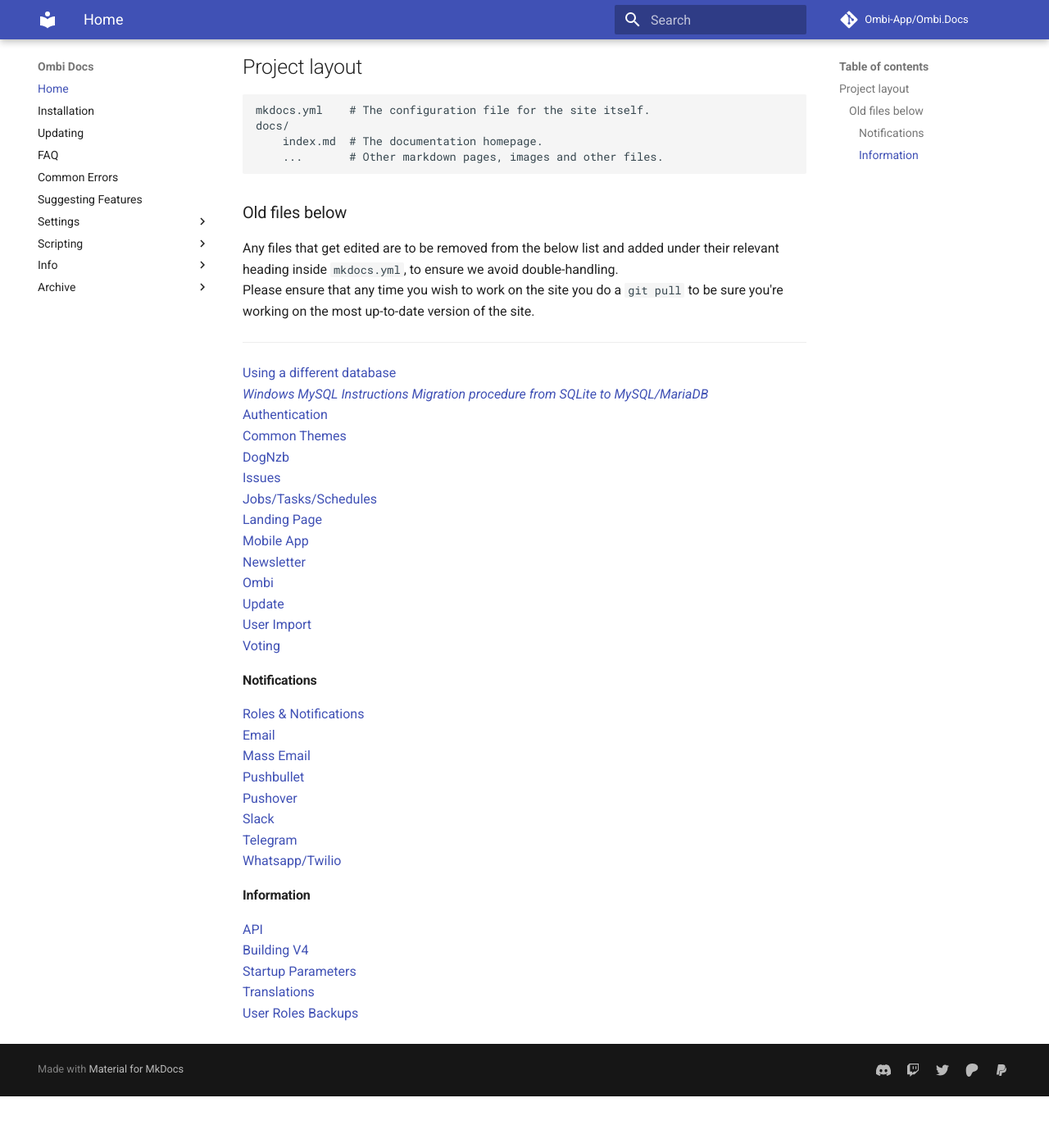
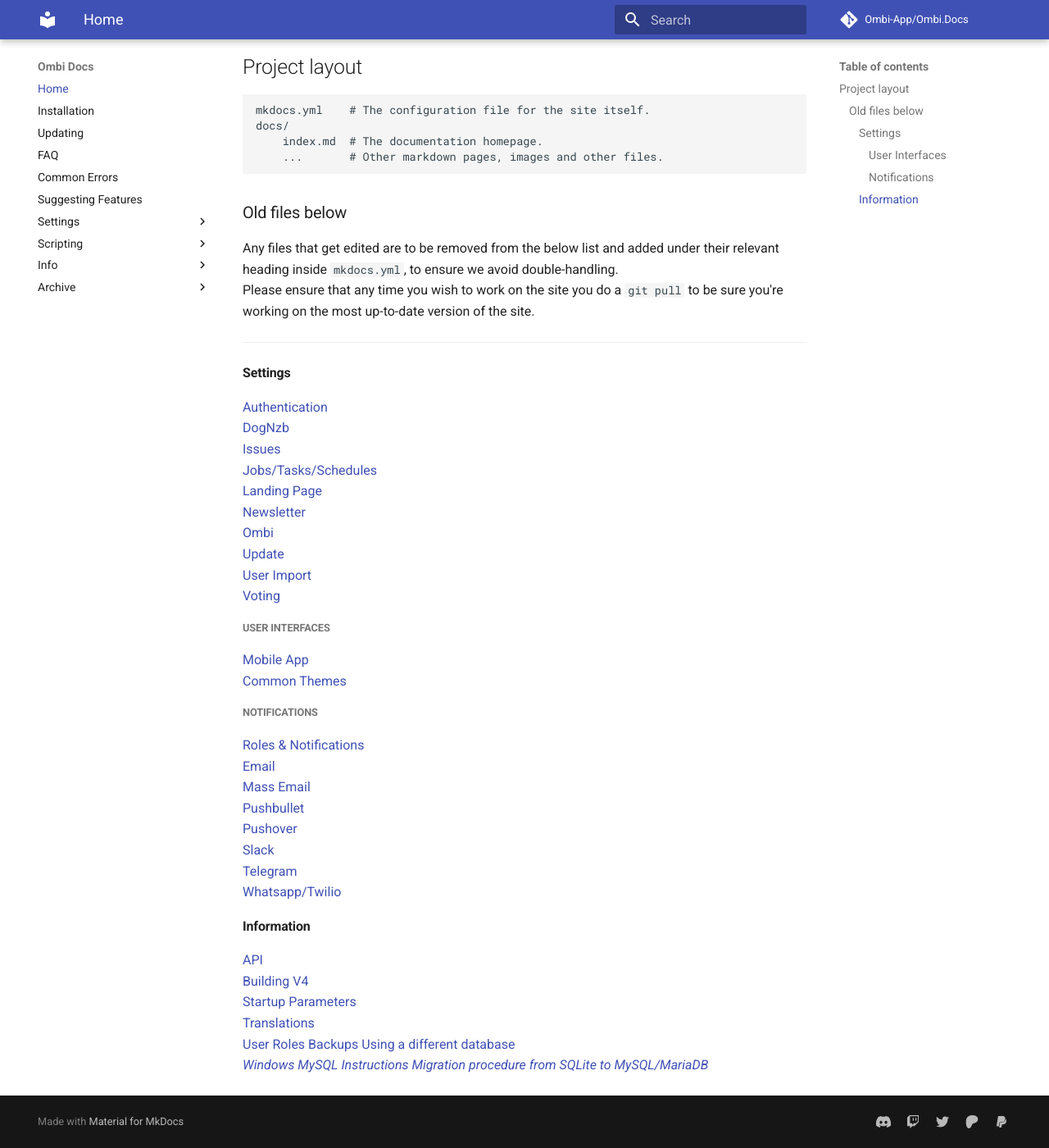
Before and after one commit to Ombi-app/Ombi.Docs, an MkDocs documentation site: the page built from docs/index.md, in a window 1280 px wide and 1400 px high, scrolled down 223 px. Shown: the whole window at 82% size. Built offline with MkDocs 1.6.1 and Material for MkDocs 9.7.7, drawn with Linux system fonts in a browser that asks for light colours; comment, search, counter and statistics services are not loaded; before the commit the page ends 1560 px from its top, so only the background shows below that; some of the changed lines change nothing that is shown.

Commit message:
Remove finished pages, add layout ish

```diff
--- a/docs/index.md
+++ b/docs/index.md
@@ -18,23 +18,25 @@
 
 ---
 
-[Using a different database](https://github.com/tidusjar/Ombi/wiki/Using-a-different-database)
-[_Windows MySQL Instructions_](https://github.com/tidusjar/Ombi/wiki/Using-a-different-database-(MySQL)-on-Windows)
-[_Migration procedure from SQLite to MySQL/MariaDB_](https://github.com/tidusjar/Ombi/wiki/Migration-procedure-from-SQLite-to-MySQL-or-MariaDB)
+#### Settings
+
 [Authentication](https://github.com/tidusjar/Ombi/wiki/Authentication-Settings)
-[Common Themes](https://github.com/tidusjar/Ombi/wiki/Ombi-v4-Custom-Themes)
 [DogNzb](https://github.com/tidusjar/Ombi/wiki/DogNzb-Settings)
 [Issues](https://github.com/tidusjar/Ombi/wiki/Issue-Settings)
 [Jobs/Tasks/Schedules](https://github.com/tidusjar/Ombi/wiki/Jobs-Tasks-Schedules)
 [Landing Page](https://github.com/tidusjar/Ombi/wiki/Landing-Page-Settings)
-[Mobile App](https://github.com/tidusjar/Ombi/wiki/Mobile-App-Setup)
 [Newsletter](https://github.com/tidusjar/Ombi/wiki/Newsletter-Settings)
 [Ombi](https://github.com/tidusjar/Ombi/wiki/Ombi-Settings)
 [Update](https://github.com/tidusjar/Ombi/wiki/Update-Settings)
 [User Import](https://github.com/tidusjar/Ombi/wiki/User-Importer-Settings)
 [Voting](https://github.com/tidusjar/Ombi/wiki/Vote-Settings)
 
-#### **Notifications**
+##### User Interfaces
+
+[Mobile App](https://github.com/tidusjar/Ombi/wiki/Mobile-App-Setup)
+[Common Themes](https://github.com/tidusjar/Ombi/wiki/Ombi-v4-Custom-Themes)
+
+##### **Notifications**
 
 [Roles & Notifications](https://github.com/tidusjar/Ombi/wiki/Roles-and-Notifications)
 [Email](https://github.com/tidusjar/Ombi/wiki/Email-Notification-Settings)
@@ -53,3 +55,6 @@
 [Translations](https://github.com/tidusjar/Ombi/wiki/Translations)
 [User Roles](https://github.com/tidusjar/Ombi/wiki/User-Roles)
 [Backups](https://github.com/tidusjar/Ombi/wiki/Backups)
+[Using a different database](https://github.com/tidusjar/Ombi/wiki/Using-a-different-database)
+[_Windows MySQL Instructions_](https://github.com/tidusjar/Ombi/wiki/Using-a-different-database-(MySQL)-on-Windows)
+[_Migration procedure from SQLite to MySQL/MariaDB_](https://github.com/tidusjar/Ombi/wiki/Migration-procedure-from-SQLite-to-MySQL-or-MariaDB)
```
